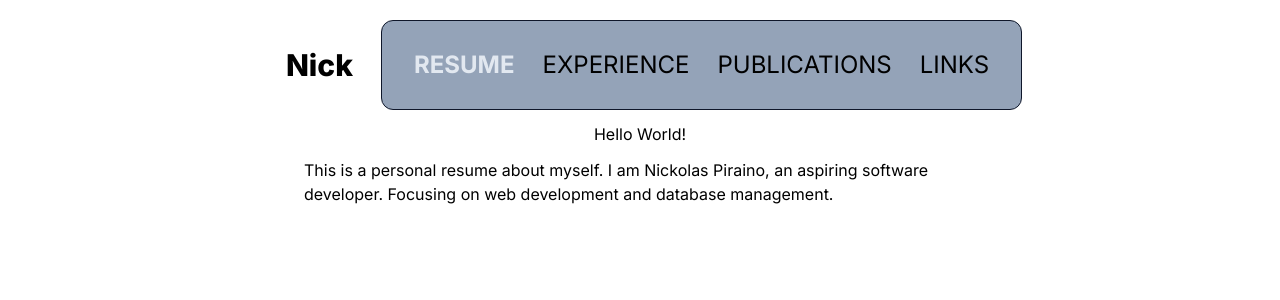
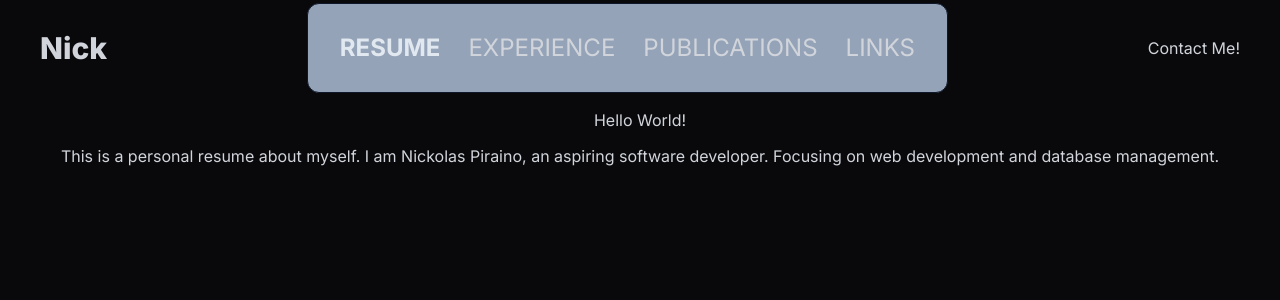
Before and after one commit to kwNick/resume-site, a Next.js app: page / in a window 1280 px wide. Shown: the top 300 px of the page. Built offline with nearby package versions, Linux system fonts and the light colour scheme.

Commit message:
more formatting header and root layout

```diff
--- /dev/null
+++ b/app/components/Content.tsx
@@ -0,0 +1,8 @@
+export default function Content(){
+    return (
+    <div className="flex flex-col items-center justify-center pt-3 gap-y-3">
+        <h1>Hello World!</h1>
+        <p>This is a personal resume about myself. I am Nickolas Piraino, an aspiring software developer. Focusing on web development and database management.</p>
+    </div>
+    );
+}
--- /dev/null
+++ b/app/components/HomePage.tsx
@@ -0,0 +1,10 @@
+import Content from "./Content";
+import NavBar from "./NavBar";
+export default function HomePage(){
+    return (
+        <div className="w-full min-h-screen">
+            <NavBar/>
+            <Content/>
+        </div>
+    );
+}
--- a/app/components/NavBar.tsx
+++ b/app/components/NavBar.tsx
@@ -1,15 +1,26 @@
 import Link from "next/link";
-import NavItem from "./NavItem";
+import NavLogo from "./NavLogo";
+import { navList } from "../constants";
+import NavListItem from "./NavListItem";
 export default function NavBar(){
     return (
-            <div className="pt-5 flex items-center justify-center">
-                <NavItem/>
+            <div className="h-24 px-10 flex items-center justify-between">
+                <Link href="/" className="font-extrabold text-3xl"><span>Nick</span></Link>
+                {/* <NavLogo/> */}
                 <ul className="px-8 py-7 hidden text-2xl bg-slate-400 md:inline-flex self-center gap-x-7 border rounded-xl uppercase border-slate-900 ">
+                    {
+                        // navList.map({title, href}) =>(
+                        //     <NavListItem key={title} title={title} href={href}/>
+                        // )
+                    }
                     <Link href="/"><li className="text-slate-200 font-bold">Resume</li></Link>
                     <li>Experience</li>
                     <li>Publications</li>
                     <li>Links</li>
                 </ul>
+                <div>
+                    <h1>Contact Me!</h1>
+                </div>
             </div>
     );
 }
--- a/app/components/NavItem.tsx
+++ b/app/components/NavItem.tsx
@@ -1,6 +1,6 @@
 import Link from "next/link";
 export default function NavItem(){
     return(
-        <div className="flex-start"><Link href="/" className="px-7 font-extrabold text-3xl"><span>Nick</span></Link></div>
+        <div className="justify-start"><Link href="/" className="px-7 font-extrabold text-3xl"><span>Nick</span></Link></div>
     );
 }
--- /dev/null
+++ b/app/components/NavListItem.tsx
@@ -0,0 +1,10 @@
+import Link from "next/link";
+// interface Props = {
+//     title: string;
+
+// };
+export default function NavListItem(){
+    return (
+        <Link href="/"><li className="text-slate-200 font-bold">Resume</li></Link>
+    );
+}
--- /dev/null
+++ b/app/components/NavLogo.tsx
@@ -0,0 +1,6 @@
+import Link from "next/link";
+export default function NavLogo(){
+    return(
+        <div className=""><Link href="/" className="px-7 font-extrabold text-3xl"><span>Nick</span></Link></div>
+    );
+}
--- /dev/null
+++ b/app/constants/index.ts
@@ -0,0 +1,18 @@
+export const navList = [
+    {
+        title: "Resume",
+        href: "/",
+    },
+    {
+        title: "Publications",
+        href: "/",
+    },
+    {
+        title: "Experience",
+        href: "/",
+    },
+    {
+        title: "Links",
+        href: "/",
+    },
+];
--- a/app/layout.tsx
+++ b/app/layout.tsx
@@ -17,8 +17,7 @@ export default function RootLayout({
   return (
     <html lang="en">
       <body className={inter.className}>
-        <NavBar/>
-        <main className="max-w-2xl m-auto">{children}</main>
+        <div className="bg-zinc-950 text-gray-300">{children}</div>
         </body>
     </html>
   );
--- a/app/page.tsx
+++ b/app/page.tsx
@@ -1,12 +1,9 @@
-import Image from "next/image";
+import HomePage from "./components/HomePage";
 
 export default function Home() {
   return (
-    // <div className="max-w-2xl">
-      <div className="flex flex-col items-center justify-center pt-3 gap-y-3">
-        <h1>Hello World!</h1>
-        <p>This is a personal resume about myself. I am Nickolas Piraino, an aspiring software developer. Focusing on web development and database management.</p>
-      </div>
-    // </div>
+    <main>
+      <HomePage/>
+    </main>
   );
 }
```
